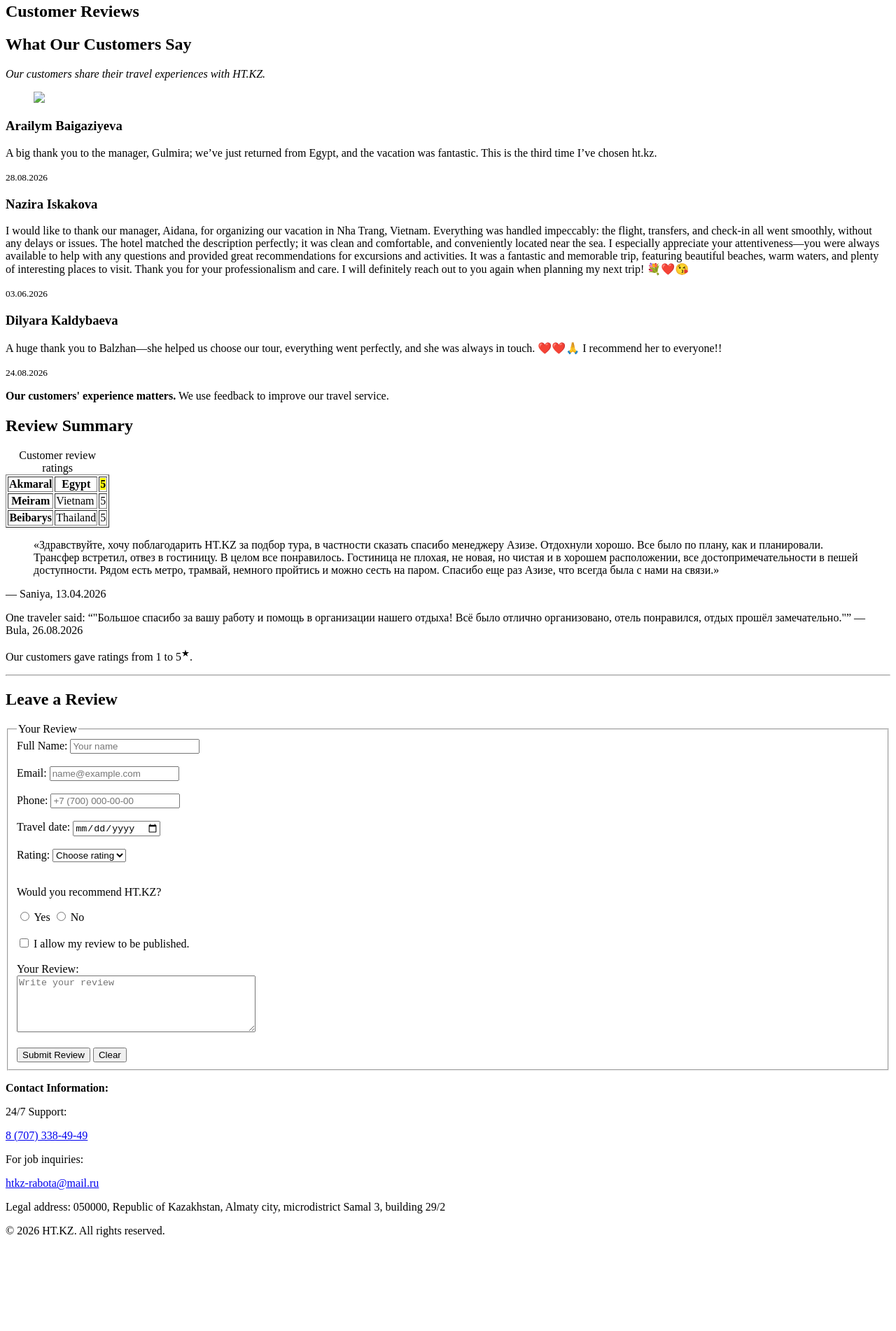
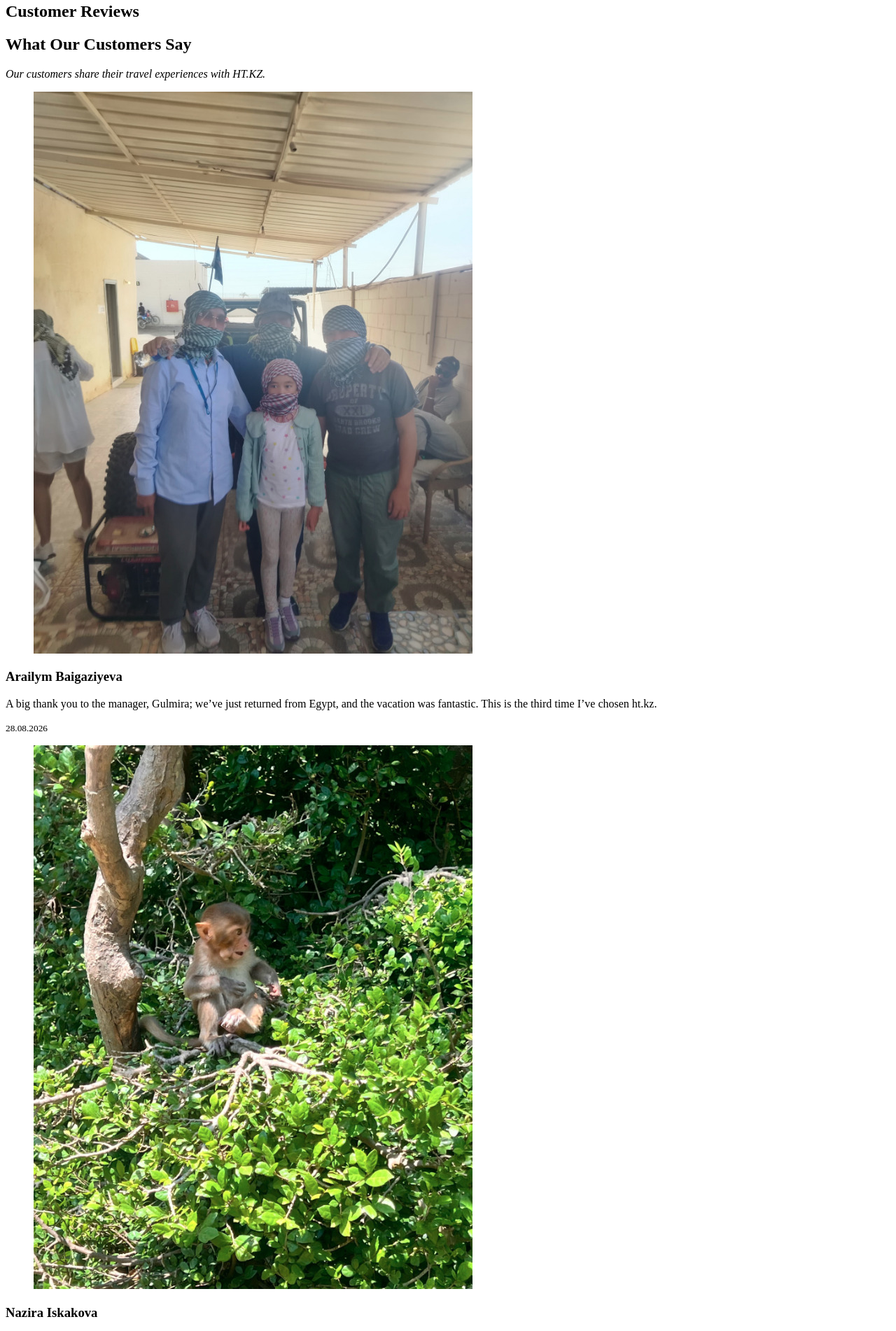
Before and after one commit to suber66/Frontend_Assignment_1, a plain HTML site: page reviews.html in a window 1280 px wide. Shown: the part 449-2351 px from the top of the page at 70% size. Before the commit the page ends 2233 px from the top, so only its background shows below. Drawn offline with Linux system fonts and the light colour scheme.

Commit message:
Add review photos and update review

```diff
--- a/reviews.html
+++ b/reviews.html
@@ -59,7 +59,7 @@
 
         <article>
         <figure>
-            <img src="images/ara ilym.jpg">
+            <img src="images/review2.jpg">
         </figure>
             <h3>Arailym Baigaziyeva</h3>
             <p>A big thank you to the manager, Gulmira; we’ve just returned from Egypt, and the vacation was fantastic. This is the third time I’ve chosen ht.kz.</p>
@@ -67,6 +67,9 @@
         </article>
 
         <article>
+            <figure>
+                <img src="images/review1 1.jpg">
+            </figure>
             <h3>Nazira Iskakova</h3>
             <p>I would like to thank our manager, Aidana, for organizing our vacation in Nha Trang, Vietnam. Everything was handled impeccably: the flight, transfers, and check-in all went smoothly, without any delays or issues.
 
@@ -77,7 +80,10 @@
         </article>
 
         <article>
-            <h3>Dilyara Kaldybaeva</h3>
+            <figure>
+                <img src="images/review3.jpg">
+            </figure>
+            <h3>Zhazira Abildayeva</h3>
             <p>A huge thank you to Balzhan—she helped us choose our tour, everything went perfectly, and she was always in touch. ❤️❤️🙏
 
             I recommend her to everyone!!</p>
```
Also changed, not shown: images/review1 1.jpg (added), images/review2.jpg (added), images/review3.jpg (added).
